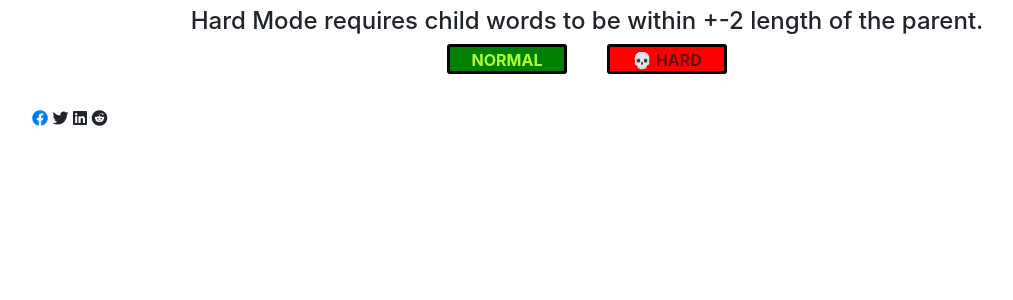
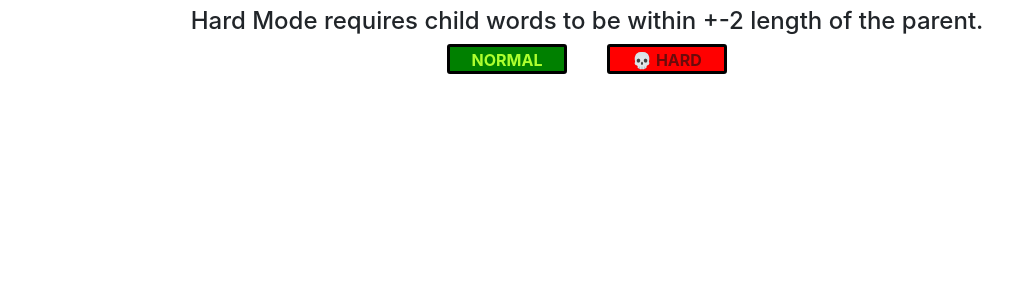
Before and after one commit to RiordanKemp/wordchain-flask, a Flask app: page / in a window 1280 px wide. Shown: the part 180-480 px from the top of the page, without its empty margins (53-1066 px from the left). Run offline with Flask 3, Linux system fonts and the light colour scheme; some libraries are stand-ins or nearby versions.

Commit message:
Update home.html

```diff
--- a/website/templates/home.html
+++ b/website/templates/home.html
@@ -45,17 +45,6 @@
         <div id="output-diff"></div>
 
 
-        <div id="share-buttons">
-
-            <a class="facebook" target="blank"><i class ="fab fa-facebook"></i></a>
-            <a class="twitter" target="blank"><i class ="fab fa-twitter"></i></a>
-            <a class="linkedin" target="blank"><i class ="fab fa-linkedin"></i></a>
-            <a class="reddit" target="blank"><i class ="fab fa-reddit"></i></a>
-
-        </div>
-
-
-
     <script>
         function checkDifficulty() {
             $.ajax({
```
